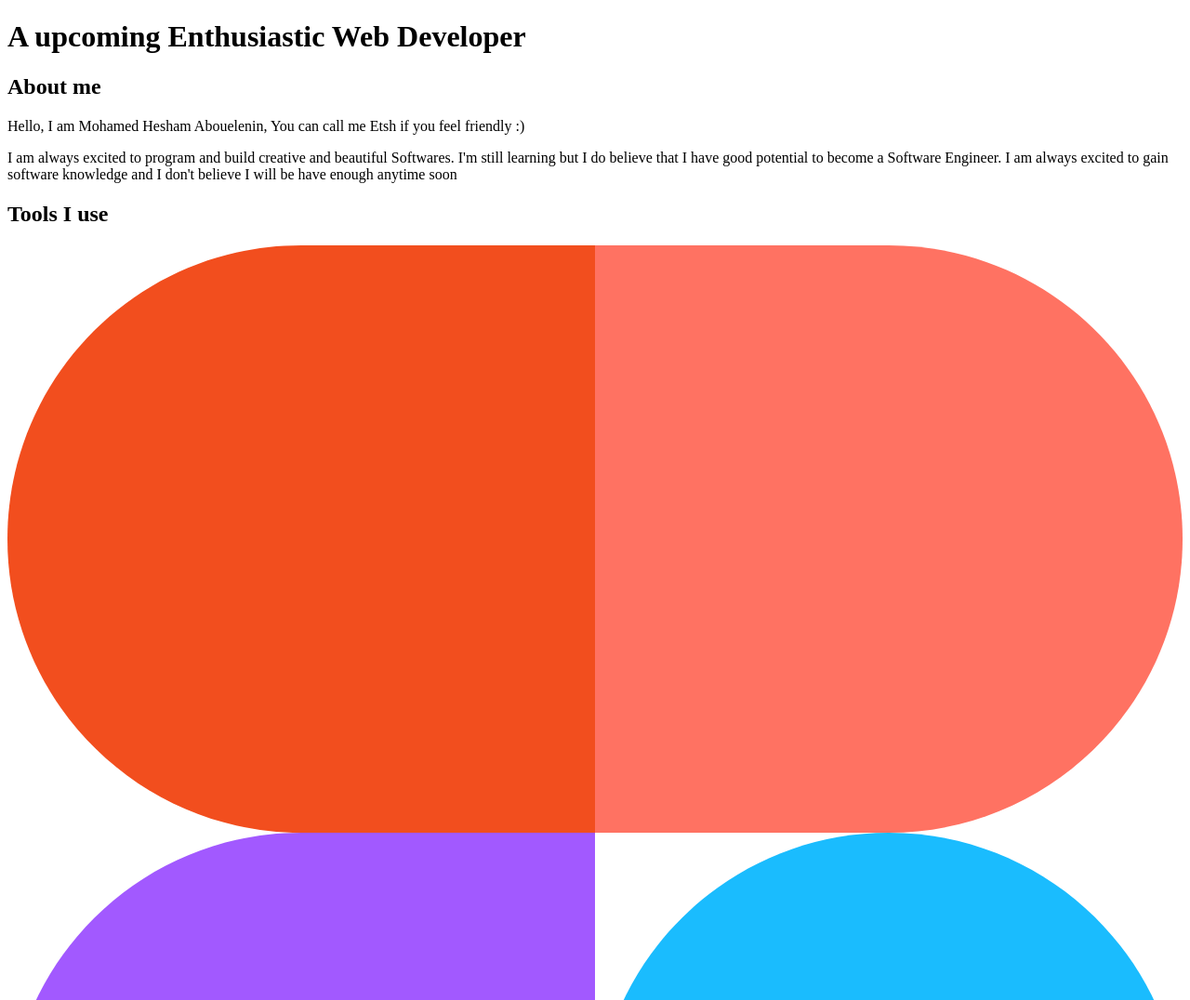
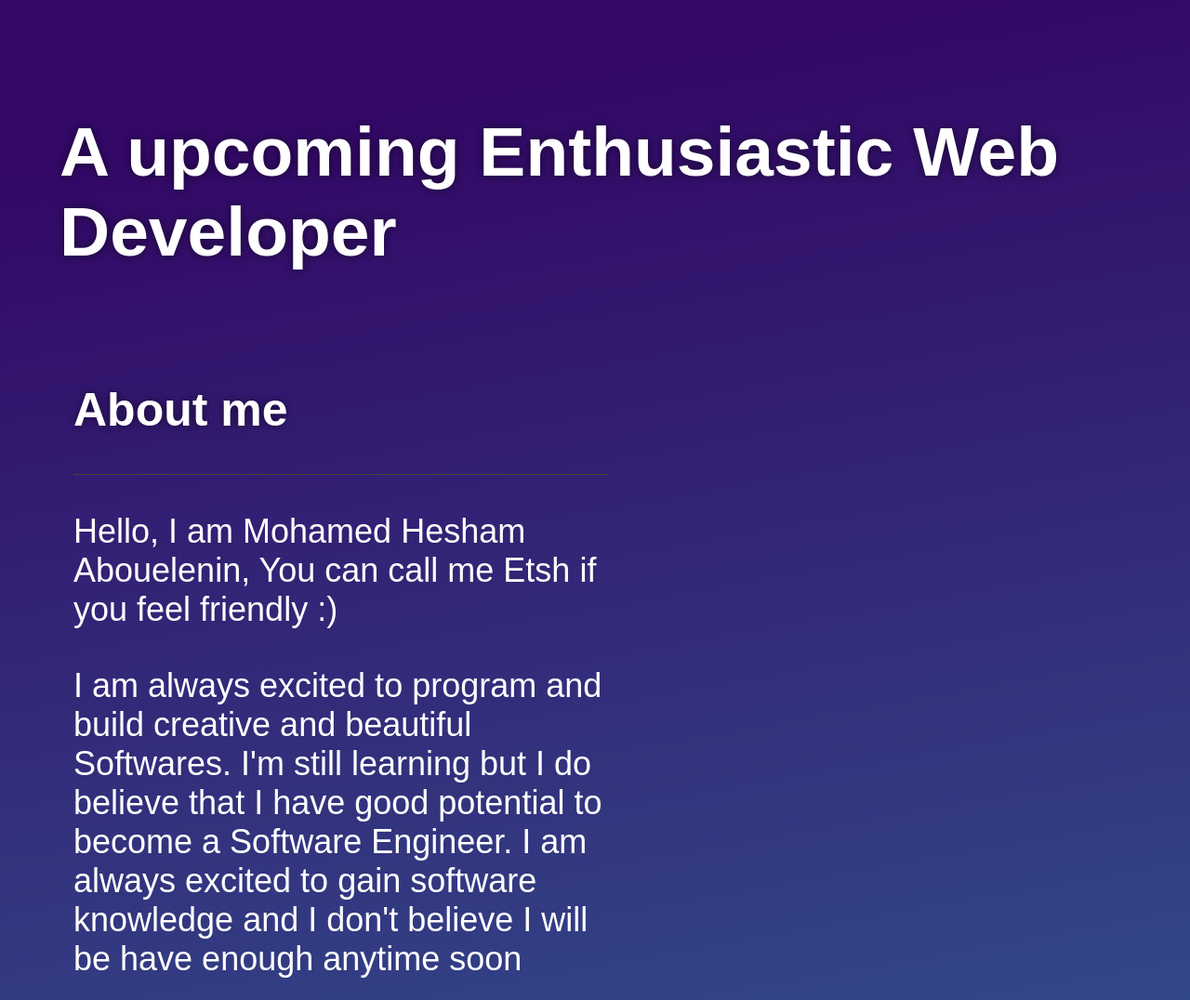
Before and after one commit to EtshD1/landing-page, a plain HTML site: page index.html in a window 1280 px wide. Shown: the top 1076 px of the page at 93% size. Drawn offline with Linux system fonts and the light colour scheme.

Commit message:
add styling and minor HTML tweak

```diff
--- a/css/styles.css
+++ b/css/styles.css
@@ -0,0 +1,127 @@
+/* CSS is sorted by Selector Specificity from least to most */
+
+html, body {
+  min-height: 100%;
+  max-width: 100vw;
+}
+
+body {
+  background-image: linear-gradient(-10deg,  rgba(48,207,208,1) 5%, rgba(51,8,103,1) 95% );
+}
+
+* {
+  margin: 0;
+  padding: 0;
+  box-sizing: border-box;
+  font-family: 'Cabin', sans-serif;
+  color: #fff;
+}
+
+h1 {
+  font-size: 75px;
+}
+
+h1 , h2 {
+  text-shadow: rgba(0, 0, 0, 0.55) 0px 0px 10px;
+}
+
+section {
+  display: flex;
+  margin: 15px 0;
+  padding: 0 15px;
+  font-size: 36px;
+  border-radius: 50px;
+}
+
+footer {
+  margin-top: 10vh;
+  display: flex;
+  align-items: center;
+  justify-content: flex-end;
+  border-top: solid 2px dodgerblue;
+  background-color: #001107c0;
+  height: 15vh;
+  padding: 25px;
+  font-size: x-large;
+  text-shadow: rgba(0, 0, 0, 0.25) 0px 0px 3px;
+}
+
+a {
+  color: #6495ed;
+  text-shadow: rgba(0, 0, 0, 0.45) 0px 0px 5px;
+}
+
+ul {
+  list-style: none;
+}
+
+::-webkit-scrollbar {
+  width: 10px;
+  background: none;
+}
+
+::-webkit-scrollbar-track {
+  background: none;
+}
+
+::-webkit-scrollbar-thumb {
+  background: #888;
+}
+
+ul li {
+  padding-left: 15px;
+  border-left: black solid 1px;
+}
+
+section p {
+  padding: 2.5vh 0;
+}
+
+section div {
+  width: 45vw;
+}
+
+footer img {
+  padding-left: 15px;
+}
+
+.container {
+  padding: 0 5vw;
+  margin: 0 auto;
+}
+
+.main-header {
+  margin: 15vh 0 5vh 0;
+}
+
+.section-title {
+  padding-top: 10vh;
+  padding-bottom: 5vh;
+  margin-bottom: 2.5vh;
+  font-size: 50px;
+  border-bottom: 1px solid #5a6e008e;
+}
+
+.tools-show {
+  padding: 15px 0;
+  display: flex;
+  justify-content: space-between;
+  align-items: center;
+}
+
+.active {
+  background-color: #00000055;
+}
+
+.tools-show svg, .tools-show img {
+  height: 100px;
+}
+
+::-webkit-scrollbar-thumb:hover {
+  background: #555;
+}
+
+section:nth-child(even) {
+  text-align: right;
+  justify-content: flex-end;
+}
--- a/index.html
+++ b/index.html
@@ -23,14 +23,17 @@
 
     <div class="container main-content">
       <section id="section1">
+        <div>
           <h2 class="section-title">About me</h2>
           <p>Hello, I am Mohamed Hesham Abouelenin, You can call me Etsh if you feel friendly :)</p>
           <p>I am always excited to program and build creative and beautiful Softwares. I'm still learning but I do
             believe that I have good potential to become a Software Engineer. I am always excited to gain software
             knowledge and I don't believe I will be have enough anytime soon</p>
+        </div>
       </section>
 
       <section id="section2">
+        <div>
           <h2 class="section-title">Tools I use</h2>
           <div class="tools-show">
             <svg id="Layer_1" xmlns="http://www.w3.org/2000/svg" viewBox="0 0 200 300">
@@ -65,9 +68,9 @@
               <path id="path3_fill" class="st4"
                 d="M200 150c0 27.6-22.4 50-50 50s-50-22.4-50-50 22.4-50 50-50 50 22.4 50 50z" />
             </svg>
-          <svg version="1.1" id="Layer_1" xmlns="http://www.w3.org/2000/svg" xmlns:xlink="http://www.w3.org/1999/xlink"
-            x="0px" y="0px" width="97px" height="97px" viewBox="0 0 97 97" enable-background="new 0 0 97 97"
-            xml:space="preserve">
+            <svg version="1.1" id="Layer_1" xmlns="http://www.w3.org/2000/svg"
+              xmlns:xlink="http://www.w3.org/1999/xlink" x="0px" y="0px" width="97px" height="97px" viewBox="0 0 97 97"
+              enable-background="new 0 0 97 97" xml:space="preserve">
               <g>
                 <path fill="#F05133"
                   d="M92.71,44.408L52.591,4.291c-2.31-2.311-6.057-2.311-8.369,0l-8.33,8.332L46.459,23.19   c2.456-0.83,5.272-0.273,7.229,1.685c1.969,1.97,2.521,4.81,1.67,7.275l10.186,10.185c2.465-0.85,5.307-0.3,7.275,1.671   c2.75,2.75,2.75,7.206,0,9.958c-2.752,2.751-7.208,2.751-9.961,0c-2.068-2.07-2.58-5.11-1.531-7.658l-9.5-9.499v24.997   c0.67,0.332,1.303,0.774,1.861,1.332c2.75,2.75,2.75,7.206,0,9.959c-2.75,2.749-7.209,2.749-9.957,0c-2.75-2.754-2.75-7.21,0-9.959   c0.68-0.679,1.467-1.193,2.307-1.537V36.369c-0.84-0.344-1.625-0.853-2.307-1.537c-2.083-2.082-2.584-5.14-1.516-7.698   L31.798,16.715L4.288,44.222c-2.311,2.313-2.311,6.06,0,8.371l40.121,40.118c2.31,2.311,6.056,2.311,8.369,0L92.71,52.779   C95.021,50.468,95.021,46.719,92.71,44.408z" />
@@ -132,11 +135,14 @@
           <p>I mostly use text editors like Visual Studio Code, Notepad++, or Atom to program Softwares, Git for my
             Version Control, and <a href="https://github.com/EtshD1" target="_blank">Github</a> to contribute and work
             with
-          other Developers. I use Figma for design, I am a total beginner, but I will certainly able to create great UI
+            other Developers. I use Figma for design, I am a total beginner, but I will certainly able to create great
+            UI
             in the future.</p>
+        </div>
       </section>
 
       <section id="section3">
+        <div>
           <h2 class="section-title">Skills</h2>
           <p>Here is the list of languages I know and use almost daily:</p>
           <ul>
@@ -147,15 +153,20 @@
             <li>C#</li>
             <li>C++</li>
           </ul>
+        </div>
       </section>
 
       <section id="section4">
+        <div>
           <h2 class="section-title">Lorem</h2>
-        <p>Lorem ipsum dolor, sit amet consectetur adipisicing elit. Nulla, accusantium eveniet cupiditate consectetur
-          dolorum necessitatibus maxime est sequi expedita fugiat enim ipsa a sunt, officia molestiae, optio pariatur
-          vero provident.</p>
-        <p>Lorem ipsum dolor sit amet consectetur adipisicing elit. Praesentium unde accusamus dolore id soluta sapiente
+          <p>Lorem ipsum dolor sit amet consectetur adipisicing elit. Dolorem deleniti libero voluptates fugiat veniam
+            quasi, est quisquam odit cupiditate nam omnis tenetur non consequuntur. Delectus voluptates voluptate
+            pariatur, quo voluptatibus debitis eaque, sapiente voluptas id eos tenetur aliquam quos cupiditate in labore
+            doloribus, excepturi ullam consequuntur. Obcaecati magni animi soluta!</p>
+          <p>Lorem ipsum dolor sit amet consectetur adipisicing elit. Praesentium unde accusamus dolore id soluta
+            sapiente
             vero voluptatibus, aliquid fuga sint.</p>
+        </div>
       </section>
     </div>
   </main>
```
Lines whose indentation alone changed are shown as unchanged.
